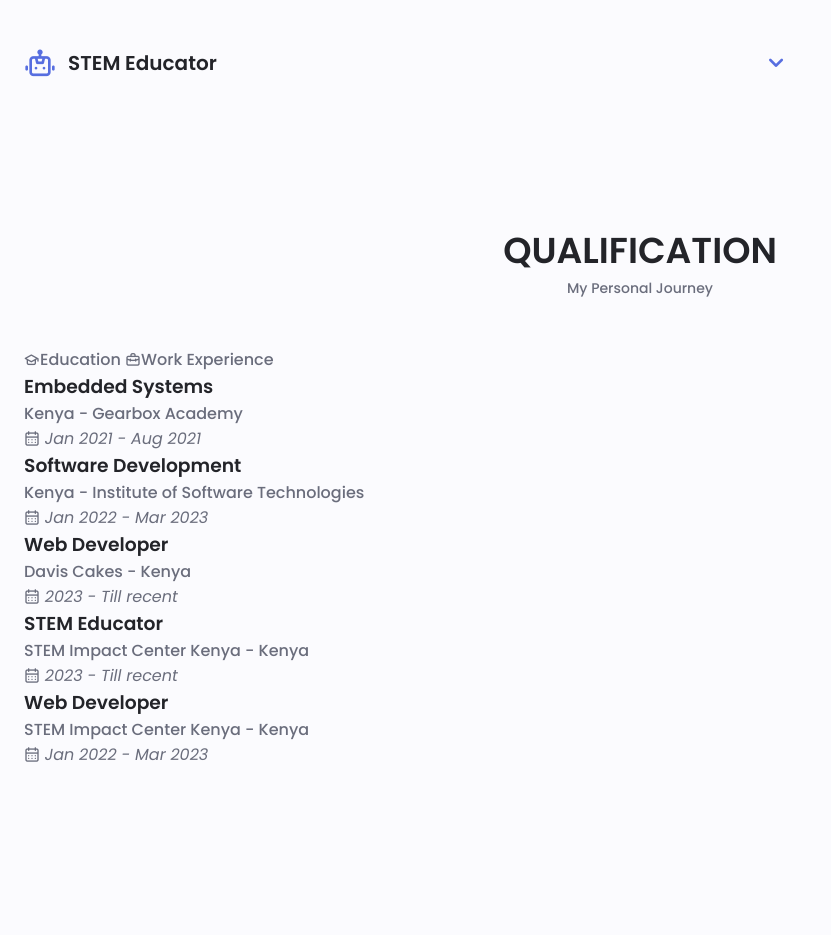
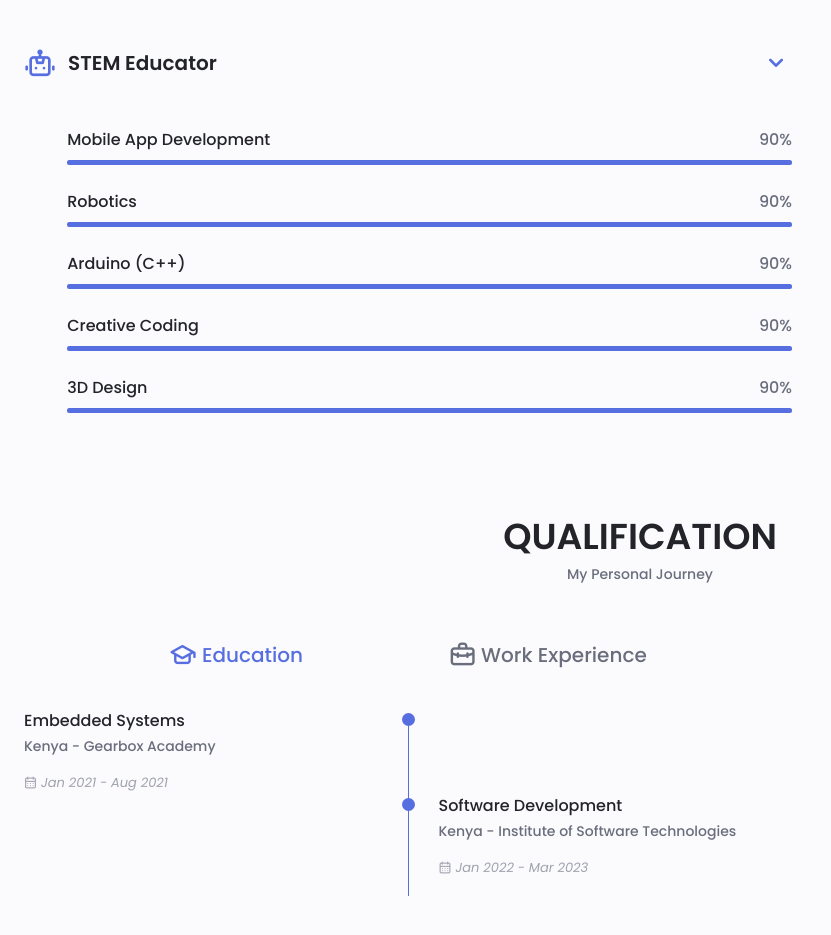
Before and after one commit to kiari-e/My-Main-Portfolio, a plain HTML site: page assets/pages/index.html in a window 1280 px wide. Shown: the part 2180-3115 px from the top of the page, without its empty margins (0-831 px from the left). Before the commit the page ends 3059 px from the top, so only its background shows below. Drawn offline with nearby package versions, Linux system fonts and the light colour scheme.

Commit message:
Added more experience

```diff
--- a/assets/css/mystyle.css
+++ b/assets/css/mystyle.css
@@ -460,8 +460,7 @@ img{
 .skills__php{
     width: 65%;
 }
-
-.skills__close .skills__list{
+fd.skills__close .skills__list{
     height: 0;
     overflow: hidden;
 }
@@ -476,3 +475,73 @@ img{
 }
 
 /* =====================QUALIFICATION========================== */
+.qualification__tabs{
+    display: flex;
+    justify-content: space-evenly;
+    margin-bottom: var(--mb-2);
+}
+
+.qualification__button{
+    font-size: var(--h3-font-size);
+    font-weight: var(--font-medium);
+    cursor: pointer;
+}
+
+.qualification__button:hover{
+    color: var(--first-color);
+}
+
+.qualification__icon{
+    font-size: 1.8rem;
+    margin-right: var(--mb-0-25);
+}
+
+.qualification__data{
+    display: grid;
+    grid-template-columns: 1fr max-content 1fr;
+    column-gap: 1.5rem;
+}
+
+.qualification__title{
+    font-size: var(--normal-font-size);
+    font-weight: var(--font-medium);
+}
+
+.qualification__subtitle{
+    display: inline-block;
+    font-size: var(--small-font-size);
+    margin-bottom: var(--mb-1);
+}
+
+.qualification__calender{
+    font-size: var(--smaller-font-size);
+    color: var(--text-color-light);
+}
+
+.qualification__rounder{
+    display: inline-block;
+    width: 13px;
+    height: 13px;
+    background-color: var(--first-color);
+    border-radius: 50%;
+}
+
+.qualification__line{
+    display: block;
+    width: 1px;
+    height: 100%;
+    background-color: var(--first-color);
+    transform: translate(6px, -7px);
+}
+
+.qualification [data-content]{
+    display: none;
+}
+
+.qualification__active[data-content]{
+    display: block;
+}
+
+.qualification__button.qualification__active{
+    color: var(--first-color);
+}
--- a/assets/js/main.js
+++ b/assets/js/main.js
@@ -41,7 +41,7 @@ function toggleSkills() {
     for(i = 0; i < skillsContent.length; i++){
         skillsContent[i].className = 'skills__content skills__close'
     }
-    if (itemClass === 'skills__content skills__close')  {
+    if (itemClass === 'skills__content skills__close') {
         this.parentNode.className = 'skills__content skills__open'
     }
 }
@@ -49,3 +49,23 @@ function toggleSkills() {
 skillsHeader.forEach((el)=>{
     el.addEventListener('click', toggleSkills)
 })
+
+/*==========================QUALIFICATION============================*/
+const tabs = document.querySelectorAll('[data-target]'),
+      tabContents  = document.querySelectorAll('[data-content]')
+
+tabs.forEach(tab =>{
+    tab.addEventListener('click', () => {
+        const target = document.querySelector(tab.dataset.target)
+
+        tabContents.forEach(tabContent =>{
+            tabContent.classList.remove('qualification__active')
+        })
+        target.classList.add('qualification__active')
+
+        tabs.forEach(tab=>{
+            tab.classList.remove('qualification__active')
+        })
+        tab.classList.add('qualification__active')
+    })
+})
--- a/assets/pages/index.html
+++ b/assets/pages/index.html
@@ -326,12 +326,12 @@
 
             <div class="qualification__container container">
                 <div class="qualification__tabs">
-                    <div class="qualification__button button--flex">
+                    <div class="qualification__button button--flex qualification__active" data-target="#education">
                         <i class="uil uil-graduation-cap qualification__icon"></i>
                         Education
                     </div>
 
-                    <div class="qualification__button button--flex">
+                    <div class="qualification__button button--flex" data-target="#work">
                         <i class="uil uil-briefcase-alt qualification__icon"></i>
                         Work Experience
                     </div>
@@ -339,7 +339,7 @@
 
                 <div class="qualification__sections">
                     <!-- ===================QUALIFICATION CONTENT 1=========================== -->
-                    <div class="qualification__content">
+                    <div class="qualification__content qualification__active" data-content id="education">
                         <!-- ===================QUALIFICATION 1=========================== -->
                         <div class="qualification__data">
                             <div>
@@ -381,12 +381,12 @@
                     </div>
 
                      <!-- ===================QUALIFICATION CONTENT 2=========================== -->
-                     <div class="qualification__content">
+                     <div class="qualification__content" data-content id="work">
                         <!-- ===================QUALIFICATION 1=========================== -->
                         <div class="qualification__data">
                             <div>
                                 <h3 class="qualification__title">Web Developer</h3>
-                                <span class="qualification__subtitle">Davis Cakes - Kenya</span>
+                                <span class="qualification__subtitle">Kenya - Davis Cakes</span>
                                 <div class="qualification__calender">
                                     <i class="uil uil-calendar-alt">
                                         2023 - Till recent
@@ -402,8 +402,28 @@
 
                         <!-- ===================QUALIFICATION 2=========================== -->
                         <div class="qualification__data">
+                            <div></div>
+
+                            <div>
+                                <span class="qualification__rounder"></span>
+                                <span class="qualification__line"></span>
+                            </div>
+
                             <div>
                                 <h3 class="qualification__title">STEM Educator</h3>
+                                <span class="qualification__subtitle">STEM Impact Center Kenya - Kenya</span>
+                                <div class="qualification__calender">
+                                    <i class="uil uil-calendar-alt">
+                                        2023 - Till recent
+                                    </i>
+                                </div>
+                            </div>
+                        </div>
+
+                        <!-- ===================QUALIFICATION 3=========================== -->
+                        <div class="qualification__data">
+                            <div>
+                                <h3 class="qualification__title">Web Developer</h3>
                                 <span class="qualification__subtitle">STEM Impact Center Kenya - Kenya</span>
                                 <div class="qualification__calender">
                                     <i class="uil uil-calendar-alt">
@@ -414,30 +434,10 @@
 
                             <div>
                                 <span class="qualification__rounder"></span>
-                                <span class="qualification__line"></span>
+                                <!-- <span class="qualification__line"></span> -->
                             </div>
                         </div>
 
-                        <!-- ===================QUALIFICATION 3=========================== -->
-                        <div class="qualification__data">
-                            <div></div>
-
-
-                            <div>
-                                <h3 class="qualification__title">Web Developer</h3>
-                                <span class="qualification__subtitle">STEM Impact Center Kenya - Kenya</span>
-                                <div class="qualification__calender">
-                                    <i class="uil uil-calendar-alt">
-                                        Jan 2022 - Mar 2023
-                                    </i>
-                                </div>
-                            </div>
-
-                            <div>
-                                <span class="qualification__rounder"></span>
-                                <!-- <span class="qualification__line"></span> -->
-                            </div>
-                        </div>
                     </div>
 
                 </div>
```
